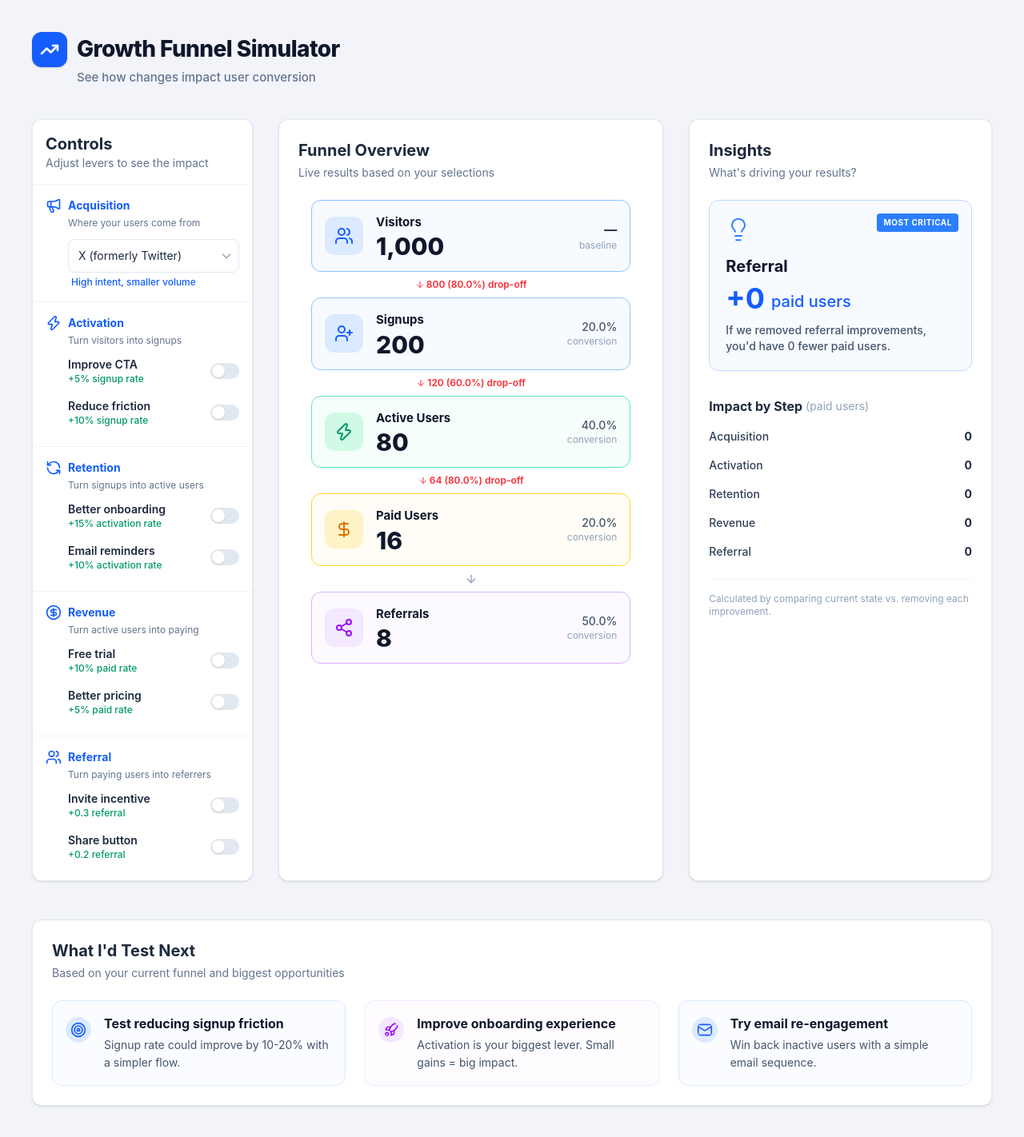
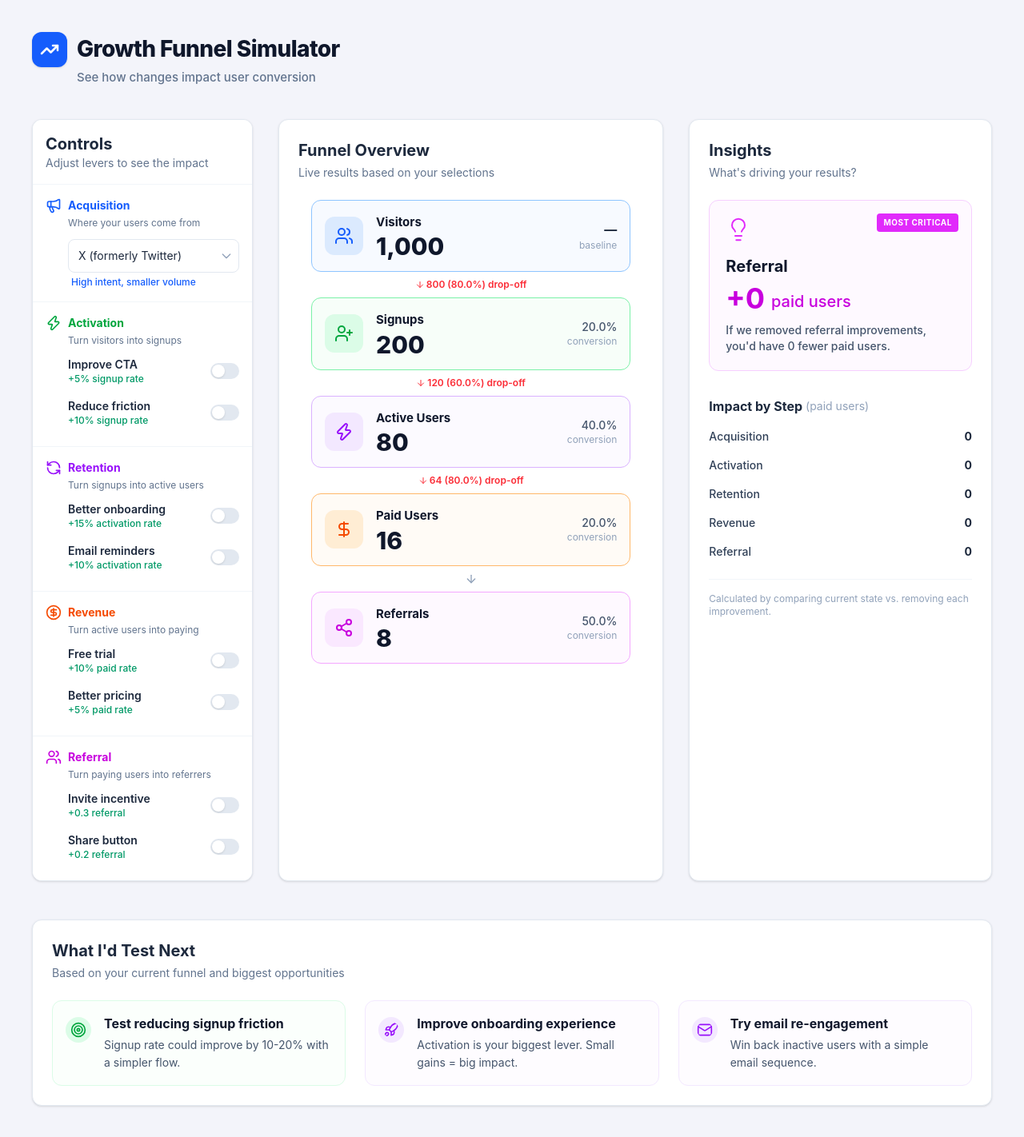
Before and after one commit to mycolaos/aarrr, a React (Vite) app: page / in a window 1280 px wide. Shown: the top 1422 px of the page at 80% size. Built offline with nearby package versions, Linux system fonts and the light colour scheme.

Commit message:
style: update and harmonize funnel colors for consistency

```diff
--- a/src/AARRR.tsx
+++ b/src/AARRR.tsx
@@ -83,6 +83,18 @@ export default function GrowthFunnelSimulator() {
     return { ...rates, ...funnel, deltas, topInsight };
   }, [acquisition, activation, retention, revenue, referral]);
 
+  const getColorsForStage = (stage: string) => {
+    switch (stage) {
+      case 'Acquisition': return { bg: 'bg-blue-50/50', border: 'border-blue-200', text: 'text-blue-600', badge: 'bg-blue-500', icon: 'text-blue-500' };
+      case 'Activation': return { bg: 'bg-green-50/50', border: 'border-green-200', text: 'text-green-600', badge: 'bg-green-500', icon: 'text-green-500' };
+      case 'Retention': return { bg: 'bg-purple-50/50', border: 'border-purple-200', text: 'text-purple-600', badge: 'bg-purple-500', icon: 'text-purple-500' };
+      case 'Revenue': return { bg: 'bg-orange-50/50', border: 'border-orange-200', text: 'text-orange-600', badge: 'bg-orange-500', icon: 'text-orange-500' };
+      case 'Referral': return { bg: 'bg-fuchsia-50/50', border: 'border-fuchsia-200', text: 'text-fuchsia-600', badge: 'bg-fuchsia-500', icon: 'text-fuchsia-500' };
+      default: return { bg: 'bg-blue-50/50', border: 'border-blue-200', text: 'text-blue-600', badge: 'bg-blue-500', icon: 'text-blue-500' };
+    }
+  };
+  const topColor = getColorsForStage(metrics.topInsight[0]);
+
   return (
     <div className="min-h-screen bg-[#f3f4fa] text-slate-800 font-sans pb-12">
       {/* 1. Header */}
@@ -138,57 +150,57 @@ export default function GrowthFunnelSimulator() {
 
               <div className="p-4 space-y-1">
                 <div className="flex flex-col mb-1">
-                  <div className="flex items-center text-blue-600 mb-1">
+                  <div className="flex items-center text-green-600 mb-1">
                     <Zap className="w-5 h-5 mr-2" />
                     <h3 className="font-bold text-sm">Activation</h3>
                   </div>
                   <p className="text-xs text-slate-500 ml-7">Turn visitors into signups</p>
                 </div>
                 <div className="ml-7">
-                  <Toggle label="Improve CTA" impact="+5% signup rate" active={activation.cta} onClick={() => setActivation(prev => ({ ...prev, cta: !prev.cta }))} />
-                  <Toggle label="Reduce friction" impact="+10% signup rate" active={activation.friction} onClick={() => setActivation(prev => ({ ...prev, friction: !prev.friction }))} />
+                  <Toggle label="Improve CTA" impact="+5% signup rate" colorClass="bg-green-600" active={activation.cta} onClick={() => setActivation(prev => ({ ...prev, cta: !prev.cta }))} />
+                  <Toggle label="Reduce friction" impact="+10% signup rate" colorClass="bg-green-600" active={activation.friction} onClick={() => setActivation(prev => ({ ...prev, friction: !prev.friction }))} />
                 </div>
               </div>
 
               <div className="p-4 space-y-1">
                 <div className="flex flex-col mb-1">
-                  <div className="flex items-center text-blue-600 mb-1">
+                  <div className="flex items-center text-purple-600 mb-1">
                     <RefreshCcw className="w-5 h-5 mr-2" />
                     <h3 className="font-bold text-sm">Retention</h3>
                   </div>
                   <p className="text-xs text-slate-500 ml-7">Turn signups into active users</p>
                 </div>
                 <div className="ml-7">
-                  <Toggle label="Better onboarding" impact="+15% activation rate" active={retention.onboarding} onClick={() => setRetention(prev => ({ ...prev, onboarding: !prev.onboarding }))} />
-                  <Toggle label="Email reminders" impact="+10% activation rate" active={retention.email} onClick={() => setRetention(prev => ({ ...prev, email: !prev.email }))} />
+                  <Toggle label="Better onboarding" impact="+15% activation rate" colorClass="bg-purple-600" active={retention.onboarding} onClick={() => setRetention(prev => ({ ...prev, onboarding: !prev.onboarding }))} />
+                  <Toggle label="Email reminders" impact="+10% activation rate" colorClass="bg-purple-600" active={retention.email} onClick={() => setRetention(prev => ({ ...prev, email: !prev.email }))} />
                 </div>
               </div>
 
               <div className="p-4 space-y-1">
                 <div className="flex flex-col mb-1">
-                  <div className="flex items-center text-blue-600 mb-1">
+                  <div className="flex items-center text-orange-600 mb-1">
                     <CircleDollarSign className="w-5 h-5 mr-2" />
                     <h3 className="font-bold text-sm">Revenue</h3>
                   </div>
                   <p className="text-xs text-slate-500 ml-7">Turn active users into paying</p>
                 </div>
                 <div className="ml-7">
-                  <Toggle label="Free trial" impact="+10% paid rate" active={revenue.trial} onClick={() => setRevenue(prev => ({ ...prev, trial: !prev.trial }))} />
-                  <Toggle label="Better pricing" impact="+5% paid rate" active={revenue.pricing} onClick={() => setRevenue(prev => ({ ...prev, pricing: !prev.pricing }))} />
+                  <Toggle label="Free trial" impact="+10% paid rate" colorClass="bg-orange-600" active={revenue.trial} onClick={() => setRevenue(prev => ({ ...prev, trial: !prev.trial }))} />
+                  <Toggle label="Better pricing" impact="+5% paid rate" colorClass="bg-orange-600" active={revenue.pricing} onClick={() => setRevenue(prev => ({ ...prev, pricing: !prev.pricing }))} />
                 </div>
               </div>
 
               <div className="p-4 space-y-1">
                 <div className="flex flex-col mb-1">
-                  <div className="flex items-center text-blue-600 mb-1">
+                  <div className="flex items-center text-fuchsia-600 mb-1">
                     <Users className="w-5 h-5 mr-2" />
                     <h3 className="font-bold text-sm">Referral</h3>
                   </div>
                   <p className="text-xs text-slate-500 ml-7">Turn paying users into referrers</p>
                 </div>
                 <div className="ml-7">
-                  <Toggle label="Invite incentive" impact="+0.3 referral" active={referral.incentive} onClick={() => setReferral(prev => ({ ...prev, incentive: !prev.incentive }))} />
-                  <Toggle label="Share button" impact="+0.2 referral" active={referral.share} onClick={() => setReferral(prev => ({ ...prev, share: !prev.share }))} />
+                  <Toggle label="Invite incentive" impact="+0.3 referral" colorClass="bg-fuchsia-600" active={referral.incentive} onClick={() => setReferral(prev => ({ ...prev, incentive: !prev.incentive }))} />
+                  <Toggle label="Share button" impact="+0.2 referral" colorClass="bg-fuchsia-600" active={referral.share} onClick={() => setReferral(prev => ({ ...prev, share: !prev.share }))} />
                 </div>
               </div>
 
@@ -245,15 +257,15 @@ export default function GrowthFunnelSimulator() {
             <h2 className="text-xl font-bold text-slate-800 mb-1">Insights</h2>
             <p className="text-sm text-slate-500 mb-6">What's driving your results?</p>
 
-            <div className="bg-blue-50/50 border border-blue-200 rounded-xl p-5 relative overflow-hidden mb-8">
-              <div className="absolute top-4 right-4 bg-blue-500 text-white text-[10px] font-bold px-2 py-1 uppercase rounded tracking-wider">
+            <div className={`${topColor.bg} border ${topColor.border} rounded-xl p-5 relative overflow-hidden mb-8`}>
+              <div className={`absolute top-4 right-4 ${topColor.badge} text-white text-[10px] font-bold px-2 py-1 uppercase rounded tracking-wider`}>
                 Most Critical
               </div>
-              <Lightbulb className="text-blue-500 w-8 h-8 mb-4 stroke-[1.5]" />
+              <Lightbulb className={`${topColor.icon} w-8 h-8 mb-4 stroke-[1.5]`} />
               <h3 className="text-xl font-bold text-slate-900 mb-1">{metrics.topInsight[0]}</h3>
               <div className="flex items-end mb-3 mt-2">
-                <span className="text-4xl font-bold text-blue-600 leading-none">+{metrics.topInsight[1]}</span>
-                <span className="text-xl text-blue-600 ml-2 font-medium">paid users</span>
+                <span className={`text-4xl font-bold ${topColor.text} leading-none`}>+{metrics.topInsight[1]}</span>
+                <span className={`text-xl ${topColor.text} ml-2 font-medium`}>paid users</span>
               </div>
               <p className="text-sm text-slate-600 font-medium">
                 If we removed {metrics.topInsight[0].toLowerCase()} improvements, you'd have {metrics.topInsight[1]} fewer paid users.
@@ -269,7 +281,7 @@ export default function GrowthFunnelSimulator() {
                     <div key={key} className="flex items-center">
                       <div className="w-24 text-sm font-medium text-slate-700">{key}</div>
                       <div className="flex-1 flex items-center h-4 relative">
-                        <div className="h-2 bg-blue-500 rounded-full" style={{ width: `${Math.max(4, (val / metrics.topInsight[1]) * 100)}%`, minWidth: val > 0 ? '8px' : '0' }}></div>
+                        <div className={`h-2 ${getColorsForStage(key).badge} rounded-full`} style={{ width: `${Math.max(4, (val / metrics.topInsight[1]) * 100)}%`, minWidth: val > 0 ? '8px' : '0' }}></div>
                       </div>
                       <div className="w-8 text-right text-sm font-bold text-slate-800">{val > 0 ? `+${val}` : '0'}</div>
                     </div>
@@ -290,8 +302,8 @@ export default function GrowthFunnelSimulator() {
             <p className="text-sm text-slate-500 mb-6">Based on your current funnel and biggest opportunities</p>
 
             <div className="grid grid-cols-1 md:grid-cols-3 gap-6">
-              <div className="flex items-start p-4 rounded-xl border border-blue-100 bg-blue-50/30 hover:bg-blue-50/50 transition-colors duration-200">
-                <Target className="w-8 h-8 text-blue-600 mt-1 shrink-0 bg-blue-100 p-1.5 rounded-full" />
+              <div className="flex items-start p-4 rounded-xl border border-green-100 bg-green-50/30 hover:bg-green-50/50 transition-colors duration-200">
+                <Target className="w-8 h-8 text-green-600 mt-1 shrink-0 bg-green-100 p-1.5 rounded-full" />
                 <div className="ml-4">
                   <h4 className="font-bold text-slate-900 mb-1">Test reducing signup friction</h4>
                   <p className="text-sm text-slate-600 leading-relaxed">Signup rate could improve by 10-20% with a simpler flow.</p>
@@ -306,8 +318,8 @@ export default function GrowthFunnelSimulator() {
                 </div>
               </div>
 
-              <div className="flex items-start p-4 rounded-xl border border-blue-100 bg-blue-50/30 hover:bg-blue-50/50 transition-colors duration-200">
-                <Mail className="w-8 h-8 text-blue-600 mt-1 shrink-0 bg-blue-100 p-1.5 rounded-full" />
+              <div className="flex items-start p-4 rounded-xl border border-purple-100 bg-purple-50/30 hover:bg-purple-50/50 transition-colors duration-200">
+                <Mail className="w-8 h-8 text-purple-600 mt-1 shrink-0 bg-purple-100 p-1.5 rounded-full" />
                 <div className="ml-4">
                   <h4 className="font-bold text-slate-900 mb-1">Try email re-engagement</h4>
                   <p className="text-sm text-slate-600 leading-relaxed">Win back inactive users with a simple email sequence.</p>
--- a/src/components/FunnelStep.tsx
+++ b/src/components/FunnelStep.tsx
@@ -2,10 +2,10 @@ import { Users, UserPlus, Zap, DollarSign, Share2, ArrowDown } from 'lucide-reac
 
 const stepConfig: Record<string, { border: string, bg: string, iconBg: string, iconColor: string, Icon: any }> = {
   "Visitors": { border: 'border-blue-300', bg: 'bg-blue-50/50', iconBg: 'bg-blue-100', iconColor: 'text-blue-600', Icon: Users },
-  "Signups": { border: 'border-blue-300', bg: 'bg-blue-50/50', iconBg: 'bg-blue-100', iconColor: 'text-blue-600', Icon: UserPlus },
-  "Active Users": { border: 'border-emerald-300', bg: 'bg-emerald-50/50', iconBg: 'bg-emerald-100', iconColor: 'text-emerald-600', Icon: Zap },
-  "Paid Users": { border: 'border-amber-300', bg: 'bg-amber-50/50', iconBg: 'bg-amber-100', iconColor: 'text-amber-600', Icon: DollarSign },
-  "Referrals": { border: 'border-purple-300', bg: 'bg-purple-50/50', iconBg: 'bg-purple-100', iconColor: 'text-purple-600', Icon: Share2 },
+  "Signups": { border: 'border-green-300', bg: 'bg-green-50/50', iconBg: 'bg-green-100', iconColor: 'text-green-600', Icon: UserPlus },
+  "Active Users": { border: 'border-purple-300', bg: 'bg-purple-50/50', iconBg: 'bg-purple-100', iconColor: 'text-purple-600', Icon: Zap },
+  "Paid Users": { border: 'border-orange-300', bg: 'bg-orange-50/50', iconBg: 'bg-orange-100', iconColor: 'text-orange-600', Icon: DollarSign },
+  "Referrals": { border: 'border-fuchsia-300', bg: 'bg-fuchsia-50/50', iconBg: 'bg-fuchsia-100', iconColor: 'text-fuchsia-600', Icon: Share2 },
 };
 
 export const FunnelStep = ({
--- a/src/components/Toggle.tsx
+++ b/src/components/Toggle.tsx
@@ -1,4 +1,4 @@
-export const Toggle = ({ label, impact, active, onClick }: { label: string, impact: string, active: boolean, onClick: () => void }) => (
+export const Toggle = ({ label, impact, active, onClick, colorClass = "bg-blue-600" }: { label: string, impact: string, active: boolean, onClick: () => void, colorClass?: string }) => (
   <div className="flex items-center justify-between py-2">
     <div className="flex flex-col">
       <span className="text-sm font-semibold text-slate-800">{label}</span>
@@ -7,7 +7,7 @@ export const Toggle = ({ label, impact, active, onClick }: { label: string, impa
     <button
       onClick={onClick}
       className={`relative inline-flex h-5 w-9 shrink-0 cursor-pointer items-center justify-center rounded-full transition-colors duration-200 ease-in-out focus:outline-none ${
-        active ? 'bg-blue-600' : 'bg-slate-200'
+        active ? colorClass : 'bg-slate-200'
       }`}
       role="switch"
       aria-checked={active}
```
